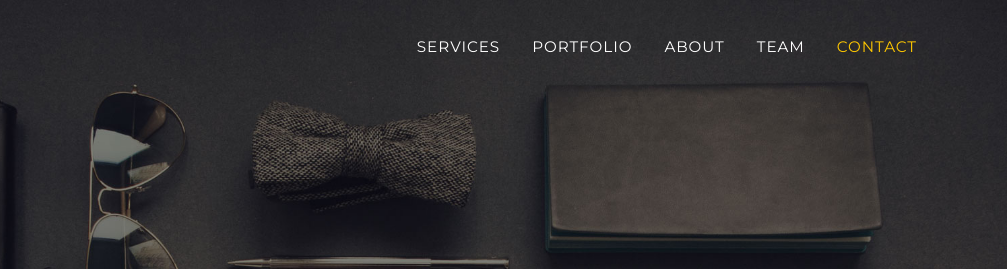
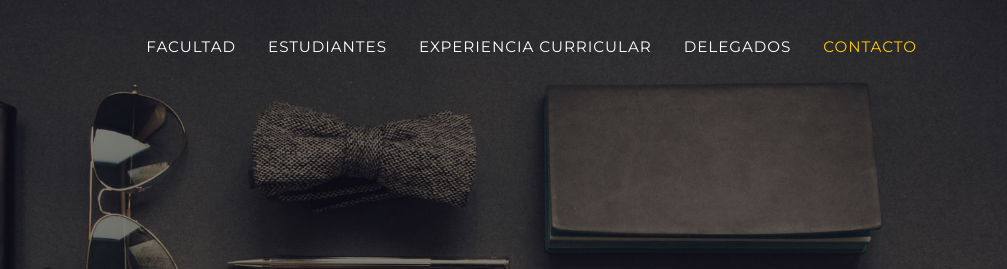
Before and after one commit to LourdesRamirezCerna/Moodle, a plain HTML site: page index.html in a window 1280 px wide. Shown: the top 269 px of the page, 273-1280 px from the left. Drawn offline with nearby package versions, Linux system fonts and the light colour scheme.

Commit message:
Update index.html

```diff
--- a/index.html
+++ b/index.html
@@ -27,11 +27,11 @@
                 </button>
                 <div class="collapse navbar-collapse" id="navbarResponsive">
                     <ul class="navbar-nav text-uppercase ms-auto py-4 py-lg-0">
-                        <li class="nav-item"><a class="nav-link" href="#services">Services</a></li>
-                        <li class="nav-item"><a class="nav-link" href="#portfolio">Portfolio</a></li>
-                        <li class="nav-item"><a class="nav-link" href="#about">About</a></li>
-                        <li class="nav-item"><a class="nav-link" href="#team">Team</a></li>
-                        <li class="nav-item"><a class="nav-link" href="#contact">Contact</a></li>
+                        <li class="nav-item"><a class="nav-link" href="#services">Facultad</a></li>
+                        <li class="nav-item"><a class="nav-link" href="#portfolio">Estudiantes</a></li>
+                        <li class="nav-item"><a class="nav-link" href="#about">Experiencia curricular</a></li>
+                        <li class="nav-item"><a class="nav-link" href="#team">Delegados</a></li>
+                        <li class="nav-item"><a class="nav-link" href="#contact">Contacto</a></li>
                     </ul>
                 </div>
             </div>
```
